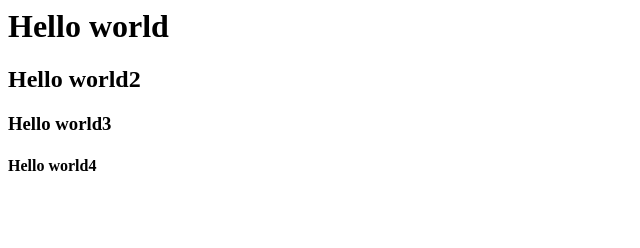
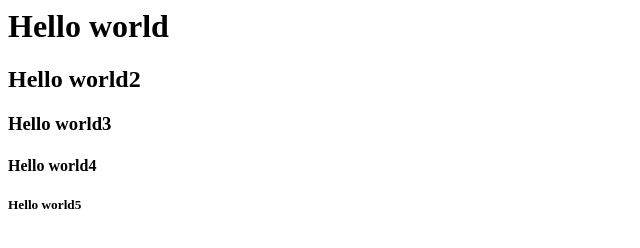
Before and after one commit to zvinzv/project-x, a plain HTML site: page index.html in a window 1280 px wide. Shown: the full height of the page, 0-640 px from the left. Drawn offline with Linux system fonts and the light colour scheme.

Commit message:
add new line and named by h5 > Hello world5

```diff
--- a/index.html
+++ b/index.html
@@ -2,3 +2,4 @@
 <h2>Hello world2</h2>
 <h3>Hello world3</h3>
 <h4>Hello world4</h4>
+<h5>Hello world5</h5>
```
